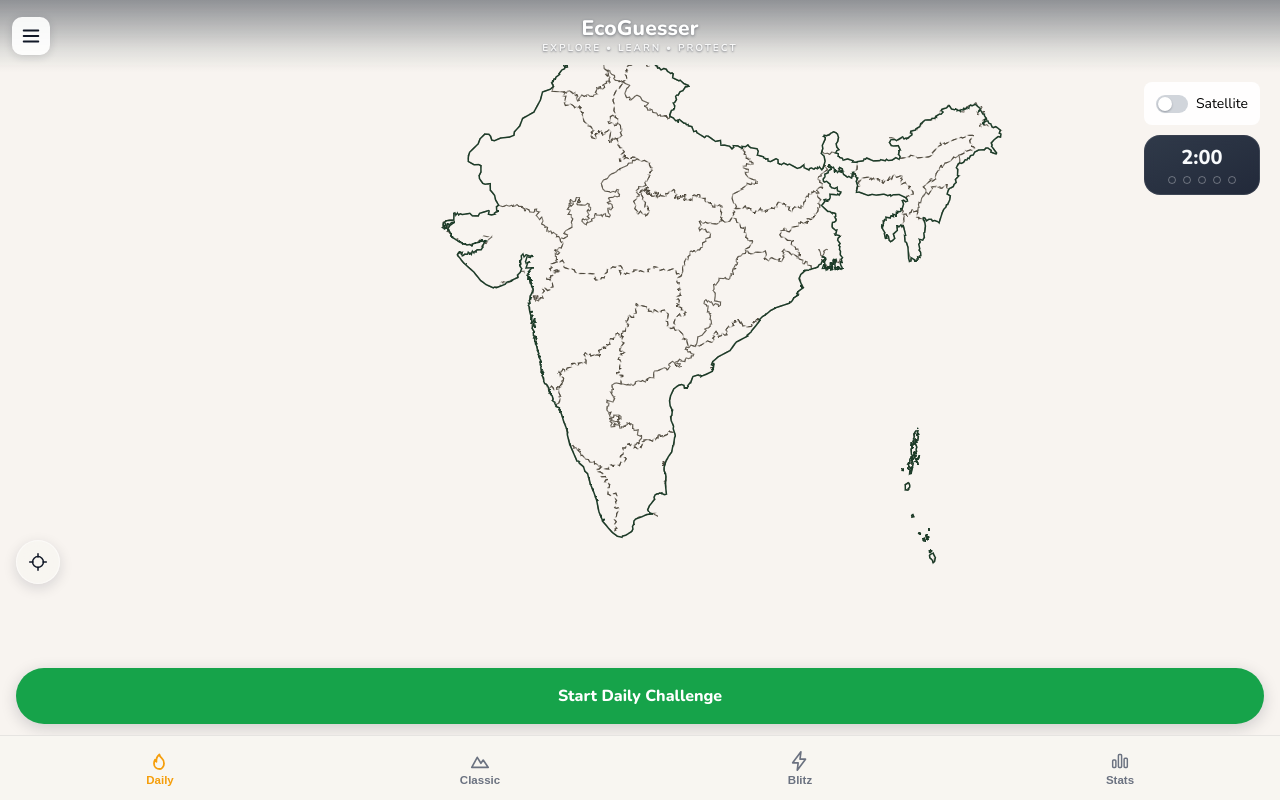
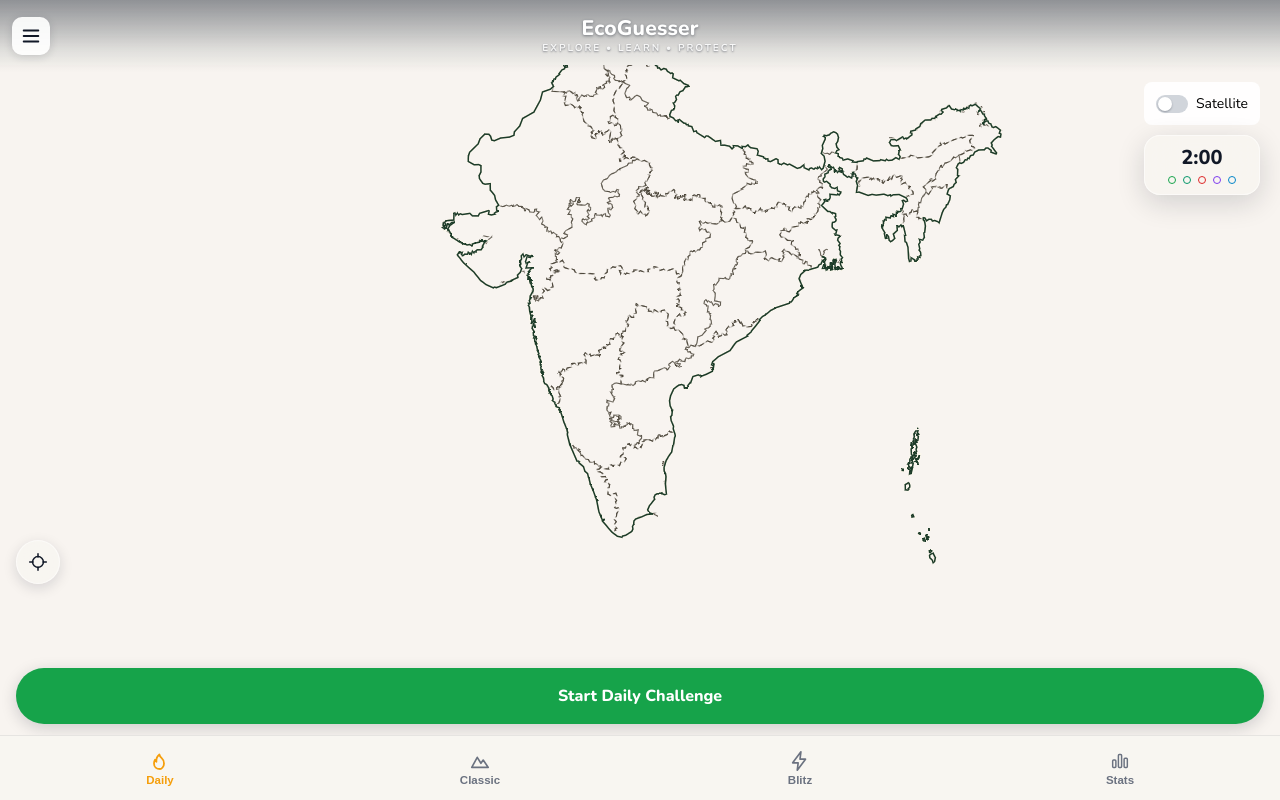
Before and after one commit to vicharashala-ui/ecoguesser, a React (Vite) app: page / in a window 1280 px wide. Built offline with nearby package versions, Linux system fonts and the light colour scheme; no server answers.

Commit message:
miscellaneous mods

```diff
--- a/src/components/DailyMap.css
+++ b/src/components/DailyMap.css
@@ -43,10 +43,11 @@
   gap: 8px;
   padding: 12px 20px 10px;
   border-radius: 16px;
-  background: linear-gradient(155deg, rgba(30, 41, 59, 0.92), rgba(15, 23, 42, 0.92));
-  border: 1px solid rgba(255, 255, 255, 0.08);
-  backdrop-filter: blur(10px);
-  -webkit-backdrop-filter: blur(10px);
+  background: rgba(248, 246, 241, 0.82);
+  border: 1px solid rgba(255, 255, 255, 0.5);
+  backdrop-filter: blur(16px) saturate(140%);
+  -webkit-backdrop-filter: blur(16px) saturate(140%);
+  box-shadow: 0 8px 28px rgba(17, 24, 39, 0.16);
   /* Fix: same backdrop-filter/WebGL compositing bug as RecenterButton.css --
      see the comment there for the full writeup. */
   isolation: isolate;
--- a/src/components/DailyMap.jsx
+++ b/src/components/DailyMap.jsx
@@ -49,7 +49,7 @@ import { useDailyRound } from '../hooks/useDailyRound.js';
 import { useMapState } from '../hooks/useMapState.js';
 import { showResult, clearResult, zoomToSiteBoundary } from '../game/resultLayer.js';
 import { showHint2, hideHint2 } from '../game/stateHighlight.js';
-import { MAP_CONFIG } from '../config.js';
+import { MAP_CONFIG, DAILY, CATEGORY_META } from '../config.js';
 import './DailyMap.css';
 
 // Icons -- same inline-SVG, currentColor convention as BottomCard.jsx's IconSkip etc.
@@ -76,11 +76,14 @@ function formatTime(totalSeconds) {
   return `${m}:${String(s).padStart(2, '0')}`;
 }
 
-// Decision #6: white -> amber <30s -> red <10s.
+// Decision #6: dark -> amber <30s -> red <10s (flipped from white-on-dark
+// now that .dm-timer-card is light glass -- #111827/#f59e0b/#dc2626 are the
+// same dark-text/amber/red already established in BottomCard.css, not new
+// colors).
 function timerColor(remaining) {
-  if (remaining < 10) return '#f87171';
-  if (remaining < 30) return '#fbbf24';
-  return '#f8fafc';
+  if (remaining < 10) return '#dc2626';
+  if (remaining < 30) return '#f59e0b';
+  return '#111827';
 }
 
 export function DailyMap({ mapRef, style, sites, onComplete, active = true }) {
@@ -173,6 +176,21 @@ export function DailyMap({ mapRef, style, sites, onComplete, active = true }) {
     return () => card.removeEventListener('transitionend', onTransitionEnd);
   }, [roundState]);
 
+  // Effect 3: pausing freezes the map in place -- disable every pan/zoom/
+  // rotate handler on pause, restore them on resume. Scoped strictly to
+  // `paused` (unlike the old REVEALING pan lock removed above, which stays
+  // pannable on purpose).
+  useEffect(() => {
+    const map = mapRef.current;
+    if (!map || !mapReady) return;
+    const handlers = [
+      map.dragPan, map.scrollZoom, map.boxZoom,
+      map.dragRotate, map.touchZoomRotate, map.touchPitch,
+      map.doubleClickZoom, map.keyboard,
+    ];
+    handlers.forEach((h) => (paused ? h.disable() : h.enable()));
+  }, [paused, mapReady, mapRef]);
+
   // Round 5's "Next" hands off to the parent instead of looping back to
   // LOADING (Section 4). useDailyRound's own handleNextSite already no-ops
   // past the last round, so this branch is what actually triggers the
@@ -241,9 +259,11 @@ export function DailyMap({ mapRef, style, sites, onComplete, active = true }) {
             {formatTime(timeRemaining)}
           </span>
           <div className="dm-timer-dots" aria-hidden="true">
-            {Array.from({ length: 5 }, (_, i) => {
+            {DAILY.CATEGORIES.map((cat, i) => {
               const dotState = i < results.length ? 'done' : 'upcoming';
-              return <span key={i} className={`dm-timer-dot dm-timer-dot--${dotState}`} />;
+              const color = CATEGORY_META[cat].color;
+              const dotStyle = dotState === 'done' ? { background: color } : { borderColor: color };
+              return <span key={cat} className={`dm-timer-dot dm-timer-dot--${dotState}`} style={dotStyle} />;
             })}
           </div>
         </div>
--- a/src/config.js
+++ b/src/config.js
@@ -146,6 +146,17 @@ export const BASE_VISUAL = {
   STATE_LINE_COLOR:   '#4a4438',
   STATE_LINE_WIDTH:   1.1,
   STATE_LINE_OPACITY: 0.85,
+  // Light casing behind boundary_2/boundary_disputed/INDIA_BOUNDARY_LINE --
+  // mirrors SATELLITE_VISUAL's dark casing, just inverted, since here it's a
+  // DARK line (BOUNDARY_COLOR) that can vanish over dark terrain (the
+  // 3200-4800m hypsometric-tint band + hillshade shadow in the Himalayan
+  // north / Northeast hills), not a light one. Same technique either way:
+  // a casing of the opposite tone guarantees contrast regardless of what's
+  // underneath.
+  BOUNDARY_CASING_COLOR:   '#fdf8ec',
+  BOUNDARY_CASING_OPACITY: 0.6,
+  BOUNDARY_CASING_WIDTH:   3,
+  INDIA_BOUNDARY_CASING_WIDTH: 3.5,
 };
 
 export const LAYER_IDS = {
--- a/src/hooks/useMapState.js
+++ b/src/hooks/useMapState.js
@@ -80,15 +80,21 @@ export function useMapState(mapRef, mode) {
         map.setPaintProperty(id, 'line-opacity', toSatellite ? SV.BOUNDARY_OPACITY : BV.BOUNDARY_OPACITY_EXPR);
         map.setPaintProperty(id, 'line-width', toSatellite ? SV.BOUNDARY_WIDTH : BV.BOUNDARY_WIDTH_EXPR);
       }
-      // Dark casing layers, satellite-only -- see config.js's BOUNDARY_CASING_*
-      // comment. Base mode's dark BOUNDARY_COLOR already has plenty of contrast
-      // against the light basemap, so the casing stays hidden there.
-      const casingIds = [
-        LAYER_IDS.BOUNDARY_2_CASING, LAYER_IDS.BOUNDARY_DISPUTED_CASING, LAYER_IDS.INDIA_BOUNDARY_CASING,
-      ];
-      for (const id of casingIds) {
+      // Casing layers stay visible in both modes now -- only the color/width
+      // swaps. Satellite uses a dark casing behind its light border line;
+      // base mode uses a light casing (BASE_VISUAL.BOUNDARY_CASING_*) behind
+      // its dark one, so the border doesn't vanish over dark high-elevation
+      // terrain either (see config.js's BOUNDARY_CASING_* comment).
+      for (const id of [LAYER_IDS.BOUNDARY_2_CASING, LAYER_IDS.BOUNDARY_DISPUTED_CASING]) {
         if (!map.getLayer(id)) continue;
-        map.setLayoutProperty(id, 'visibility', toSatellite ? 'visible' : 'none');
+        map.setPaintProperty(id, 'line-color', toSatellite ? SV.BOUNDARY_CASING_COLOR : BV.BOUNDARY_CASING_COLOR);
+        map.setPaintProperty(id, 'line-opacity', toSatellite ? SV.BOUNDARY_CASING_OPACITY : BV.BOUNDARY_CASING_OPACITY);
+        map.setPaintProperty(id, 'line-width', toSatellite ? SV.BOUNDARY_CASING_WIDTH : BV.BOUNDARY_CASING_WIDTH);
+      }
+      if (map.getLayer(LAYER_IDS.INDIA_BOUNDARY_CASING)) {
+        map.setPaintProperty(LAYER_IDS.INDIA_BOUNDARY_CASING, 'line-color', toSatellite ? SV.BOUNDARY_CASING_COLOR : BV.BOUNDARY_CASING_COLOR);
+        map.setPaintProperty(LAYER_IDS.INDIA_BOUNDARY_CASING, 'line-opacity', toSatellite ? SV.BOUNDARY_CASING_OPACITY : BV.BOUNDARY_CASING_OPACITY);
+        map.setPaintProperty(LAYER_IDS.INDIA_BOUNDARY_CASING, 'line-width', toSatellite ? SV.INDIA_BOUNDARY_CASING_WIDTH : BV.INDIA_BOUNDARY_CASING_WIDTH);
       }
       for (const id of ['waterway_river', 'waterway_other']) {
         if (!map.getLayer(id)) continue;
@@ -344,21 +350,21 @@ export function useMapState(mapRef, mode) {
         });
       }
 
-      // Dark casing for boundary_2/boundary_disputed (both already present in
+      // Casing for boundary_2/boundary_disputed (both already present in
       // map-style.json by the time 'load' fires), inserted directly beneath
       // each via the `before` id so it renders as an outline, not a
-      // duplicate line. Hidden by default -- restyleBordersAndRivers flips
-      // these visible only in satellite mode, where the near-white
-      // BOUNDARY_COLOR line needs the extra contrast (see config.js).
+      // duplicate line. Visible by default with BASE_VISUAL's light casing
+      // paint -- restyleBordersAndRivers swaps it to SATELLITE_VISUAL's dark
+      // casing on satellite toggle (see config.js's BOUNDARY_CASING_* comment).
       if (map.getLayer('boundary_2')) {
         map.addLayer({
           id: LAYER_IDS.BOUNDARY_2_CASING, type: 'line', source: 'openmaptiles', 'source-layer': 'boundary',
           filter: ['all', ['==', ['get', 'admin_level'], 2], ['!=', ['get', 'maritime'], 1], ['!=', ['get', 'disputed'], 1], ['!', ['has', 'claimed_by']]],
-          layout: { 'line-cap': 'round', 'line-join': 'round', visibility: 'none' },
+          layout: { 'line-cap': 'round', 'line-join': 'round' },
           paint: {
-            'line-color':   SATELLITE_VISUAL.BOUNDARY_CASING_COLOR,
-            'line-opacity': SATELLITE_VISUAL.BOUNDARY_CASING_OPACITY,
-            'line-width':   SATELLITE_VISUAL.BOUNDARY_CASING_WIDTH,
+            'line-color':   BASE_VISUAL.BOUNDARY_CASING_COLOR,
+            'line-opacity': BASE_VISUAL.BOUNDARY_CASING_OPACITY,
+            'line-width':   BASE_VISUAL.BOUNDARY_CASING_WIDTH,
           },
         }, 'boundary_2');
       }
@@ -366,11 +372,10 @@ export function useMapState(mapRef, mode) {
         map.addLayer({
           id: LAYER_IDS.BOUNDARY_DISPUTED_CASING, type: 'line', source: 'openmaptiles', 'source-layer': 'boundary',
           filter: ['all', ['!=', ['get', 'maritime'], 1], ['==', ['get', 'disputed'], 1]],
-          layout: { visibility: 'none' },
           paint: {
-            'line-color':   SATELLITE_VISUAL.BOUNDARY_CASING_COLOR,
-            'line-opacity': SATELLITE_VISUAL.BOUNDARY_CASING_OPACITY,
-            'line-width':   SATELLITE_VISUAL.BOUNDARY_CASING_WIDTH,
+            'line-color':   BASE_VISUAL.BOUNDARY_CASING_COLOR,
+            'line-opacity': BASE_VISUAL.BOUNDARY_CASING_OPACITY,
+            'line-width':   BASE_VISUAL.BOUNDARY_CASING_WIDTH,
           },
         }, 'boundary_disputed');
       }
@@ -382,11 +387,10 @@ export function useMapState(mapRef, mode) {
       // underneath as an outline, same technique as the two layers above.
       map.addLayer({
         id: LAYER_IDS.INDIA_BOUNDARY_CASING, type: 'line', source: 'india-boundary',
-        layout: { visibility: 'none' },
         paint: {
-          'line-color':   SATELLITE_VISUAL.BOUNDARY_CASING_COLOR,
-          'line-opacity': SATELLITE_VISUAL.BOUNDARY_CASING_OPACITY,
-          'line-width':   SATELLITE_VISUAL.INDIA_BOUNDARY_CASING_WIDTH,
+          'line-color':   BASE_VISUAL.BOUNDARY_CASING_COLOR,
+          'line-opacity': BASE_VISUAL.BOUNDARY_CASING_OPACITY,
+          'line-width':   BASE_VISUAL.INDIA_BOUNDARY_CASING_WIDTH,
         },
       });
       map.addLayer({
```
Also changed, not shown: public/map-style.json (+1 -1 lines).
